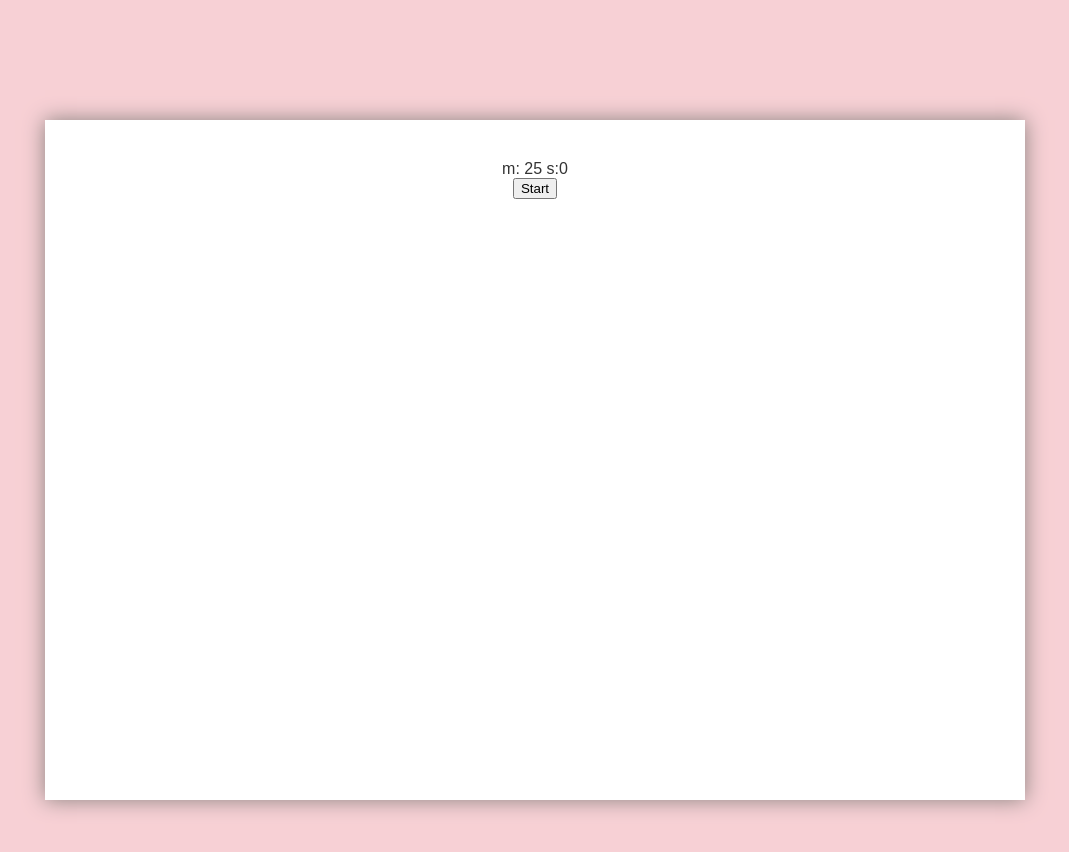
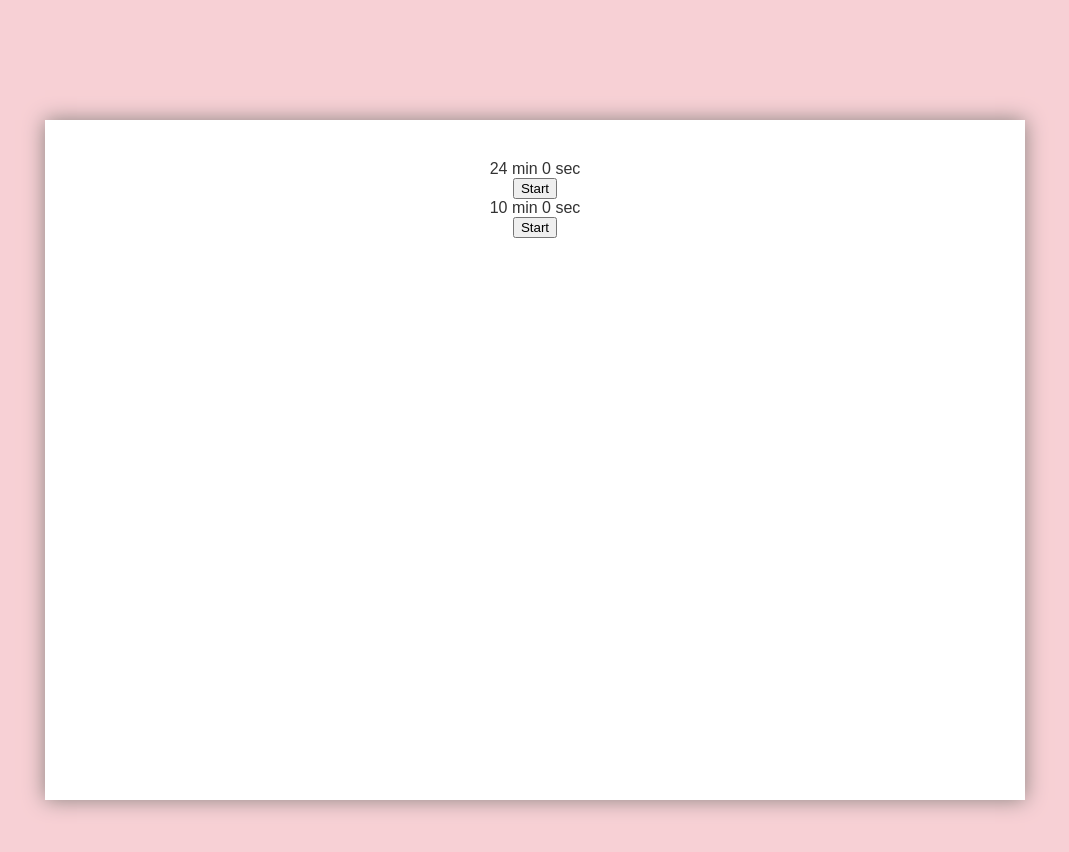
Before and after one commit to risamaki/pomomaki, a React (Create React App) app: page / in a window 1280 px wide. Shown: the top 852 px of the page, without its empty margins (75-1144 px from the left). Built offline with nearby package versions, Linux system fonts and the light colour scheme.

Commit message:
Fixed bug that prevented props from being used (Issue #2)

```diff
--- a/src/CountdownTimer.js
+++ b/src/CountdownTimer.js
@@ -6,17 +6,11 @@ class CountdownTimer extends Component {
     // to set up an initial internal state
     constructor(props) {
         super(props); // calls out to parent constructor
-        this.state = {minutes: 25, seconds: 0};
+        this.state = {minutes: this.props.min, seconds:this.props.sec}
         this.timer = 0;
         this.startTimer = this.startTimer.bind(this);
         this.countDown = this.countDown.bind(this);
     };
-
-    // componentWillMount() {
-    //     let min = this.props.min;
-    //     let sec = this.props.sec
-    //     this.setState({minutes: min, seconds: sec})
-    // }
 
     startTimer() {
         // if timer isn't start it yet, set the Interval
@@ -32,6 +26,7 @@ class CountdownTimer extends Component {
 
         if (seconds > 0) {
             let seconds = this.state.seconds - 1
+            let minutes = this.state.minutes
             this.setState({
                 minutes:minutes,
                 seconds:seconds,
@@ -39,13 +34,13 @@ class CountdownTimer extends Component {
         }
 
         // Check if we're at zero
-        if (seconds === 0) {
-            if (minutes === 0) {
+        if (seconds == 0) {
+            if (minutes == 0) {
                 clearInterval(this.timer);
 
         } else {
                 let minutes = this.state.minutes - 1;
-                let seconds = this.state.seconds + 59
+                let seconds = 59
                 this.setState({
                     minutes:minutes,
                     seconds:seconds,
@@ -58,7 +53,7 @@ class CountdownTimer extends Component {
     render() {
         return (
             <div className="CountdownTimer">
-                m: {this.state.minutes} s:{this.state.seconds}
+                {this.state.minutes} min {this.state.seconds} sec
                 <br/>
                 <button onClick={this.startTimer}>Start</button>
             </div>
--- a/src/PomomakiTimer.js
+++ b/src/PomomakiTimer.js
@@ -7,9 +7,9 @@ class PomomakiTimer extends Component {
         return (
             <div className="PomomakiTimer">
                 {/* Working Timer*/}
-               <CountdownTimer min="26" sec="0"/>
+               <CountdownTimer min="24" sec="0"/>
                 {/* Break Timer*/}
-               {/*<CountdownTimer minutes="10" seconds="0"/>  */}
+               <CountdownTimer min="10" sec="0"/>
             </div>
         );
     };
```
